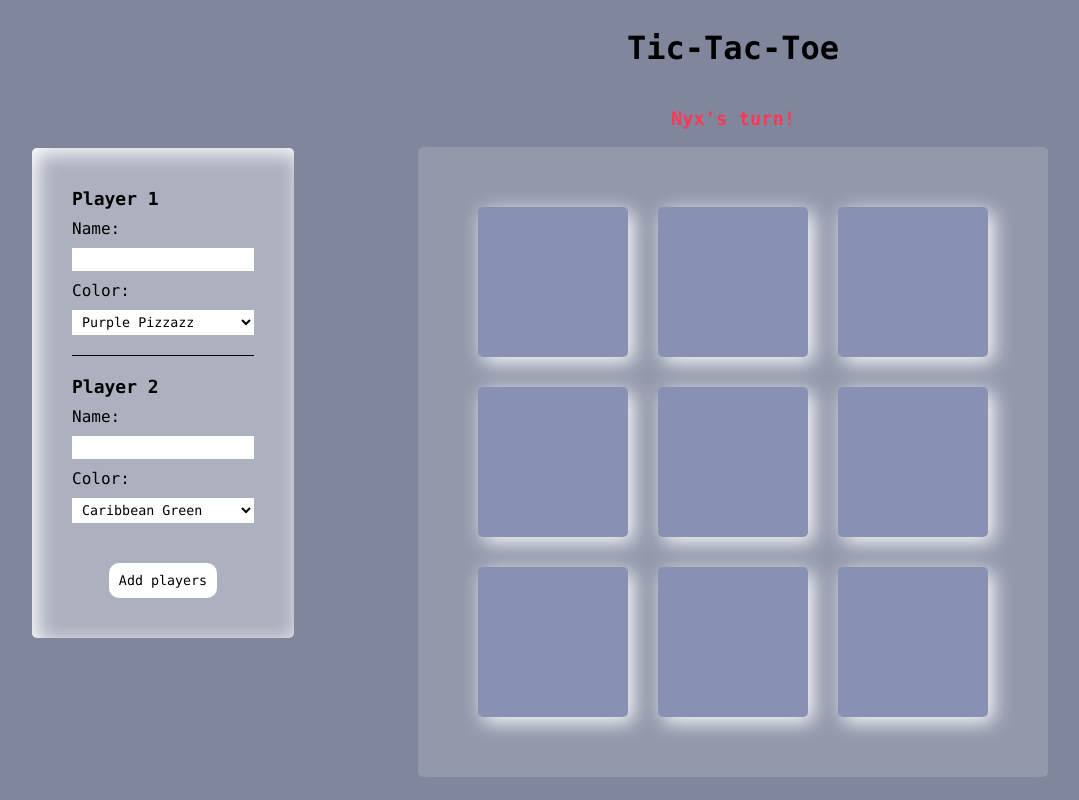
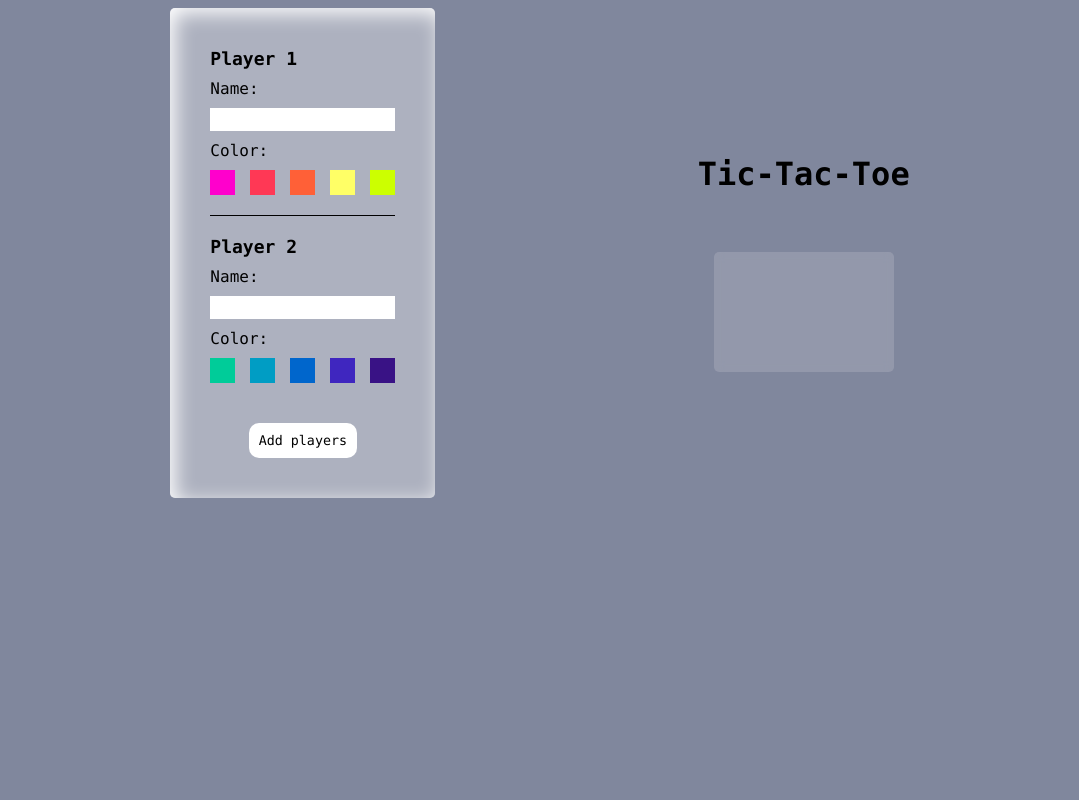
Before and after one commit to Polivaresc/tic-tac-toe, a plain HTML site: page index.html in a window 1280 px wide. Shown: the whole page, without its empty margins (100-1179 px from the left). Drawn offline with Linux system fonts and the light colour scheme.

Commit message:
color picker + get form inputs

```diff
--- a/index.html
+++ b/index.html
@@ -20,44 +20,39 @@
 
     <form class="left-elements form">
 
-        <div class="player1-form">
+        <div id="player1-form" class="player1-form">
             <p>Player 1</p>
 
             <label for="player1-name">Name:</label>
-            <input type="text" id="player1-name">
+            <input type="text" id="player1-name" name="player1-name">
 
-            <!-- <div class="color-picker">
+            <label for="color-select1">Color:</label>
+            <input type="hidden" id="player1-color" name="player1-color">
+            <div class="color-picker">
                 <div class="square" style="background-color: #FF00CC;"></div>
                 <div class="square" style="background-color: #FF3855;"></div>
                 <div class="square" style="background-color: #FF6037;"></div>
                 <div class="square" style="background-color: #FFFF66;"></div>
                 <div class="square" style="background-color: #CCFF00;"></div>
-            </div> -->
+            </div>
 
-            <label for="color-select1">Color:</label>
-            <select name="color-select1" id="color-select1">
-                <option value="#FF00CC">Purple Pizzazz</option>
-                <option value="#FF3855">Sizzling Red</option>
-                <option value="#FF6037">Outrageous Orange</option>
-                <option value="#FFFF66">Laser Lemon</option>
-                <option value="#CCFF00">Electric Lime</option>
-            </select>
         </div>
 
-        <div class="player2-form">
+        <div id="player2-form" class="player2-form">
             <p>Player 2</p>
 
             <label for="player2-name">Name:</label>
-            <input type="text" id="player2-name">
+            <input type="text" id="player2-name" name="player2-name">
 
             <label for="color-select2">Color:</label>
-            <select name="color-select2" id="color-select2">
-                <option value="#00CC99">Caribbean Green</option>
-                <option value="#009DC4">Pacific Blue</option>
-                <option value="#0066CC">Navy Blue</option>
-                <option value="#3F26BF">Ultramarine Blue</option>
-                <option value="#391285">Pixie Powder</option>
-            </select>
+            <input type="hidden" id="player2-color" name="player2-color">
+            <div class="color-picker">
+                <div class="square" style="background-color: #00CC99;"></div>
+                <div class="square" style="background-color: #009DC4;"></div>
+                <div class="square" style="background-color: #0066CC;"></div>
+                <div class="square" style="background-color: #3F26BF;"></div>
+                <div class="square" style="background-color: #391285;"></div>
+            </div>
 
         </div>
 
--- a/scripts.js
+++ b/scripts.js
@@ -31,18 +31,6 @@ const gameboardModule = (() => {
     return {createBoard, addSymbol, getGameboard}
 })();
 
-
-// const playerInfo = document.querySelector('#submit-players')
-//     playerInfo.addEventListener('submit', (e) => {
-//     e.preventDefault
-//     const player1 = {name: document.querySelector('#player1-name').value, color: document.querySelector('#color-select1').value}
-//     const player2 = {name: document.querySelector('#player2-name').value, color: document.querySelector('#color-select2').value}
-
-
-//     return {player1, player2}
-//     })
-
-
 const playerFactory = (name, color, symbol) => {
 
     const getName = () => name
@@ -59,11 +47,14 @@ const playerFactory = (name, color, symbol) => {
 }
 
 const game = (() => {
-    const player1 = playerFactory('Nyx', '#FF3855', 'X')
-    const player2 = playerFactory('Seitan', '#00CC99', 'O')
-    let currentPlayer = player1
+    let player1
+    let player2
+    let currentPlayer
 
-    const start = () => {
+    const start = (inputPlayer1, inputPlayer2) => {
+        player1 = inputPlayer1
+        player2 = inputPlayer2
+        currentPlayer = player1
         gameboardModule.createBoard()
         announcePlayer()
     }
@@ -123,4 +114,34 @@ const game = (() => {
 
 })();
 
-game.start()
+const player1colors = document.querySelectorAll('#player1-form .color-picker div')
+player1colors.forEach(c => {
+    c.addEventListener('click', () => {
+        document.querySelector('#player1-color').setAttribute('value', c.style['background-color'])
+        document.querySelector('#player1-form .square.selected')?.classList.remove('selected')
+        c.classList.add('selected')
+    })
+})
+
+const player2colors = document.querySelectorAll('#player2-form .color-picker div')
+player2colors.forEach(c => {
+    c.addEventListener('click', () => {
+        document.querySelector('#player2-color').setAttribute('value', c.style['background-color'])
+        document.querySelector('#player2-form .square.selected')?.classList.remove('selected')
+        c.classList.add('selected')
+    })
+})
+
+const playerForm = document.querySelector('form')
+
+playerForm.addEventListener('submit', (e) => {
+    e.preventDefault()
+    const inputData = new FormData(playerForm);
+
+    const player1 = playerFactory(inputData.get('player1-name'), inputData.get('player1-color'), 'X')
+    const player2 = playerFactory(inputData.get('player2-name'), inputData.get('player2-color'), 'O')
+
+    game.start(player1, player2)
+
+    return null
+})
--- a/styles.css
+++ b/styles.css
@@ -99,7 +99,7 @@ p {
     font-size: large;
 }
 
-/* .color-picker {
+.color-picker {
     display: flex;
     align-self: center;
     gap: 15px;
@@ -114,4 +114,4 @@ p {
     cursor: pointer;
     transform: scale(1.2);
     box-shadow: 0px 0px 5px 2px rgba(0, 0, 0, 0.2)
-} */
+}
```
